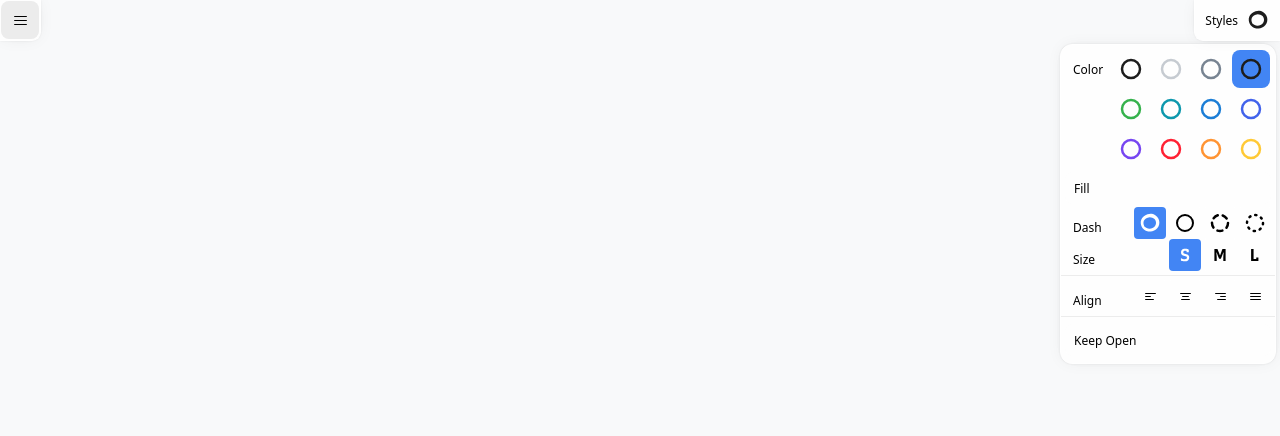
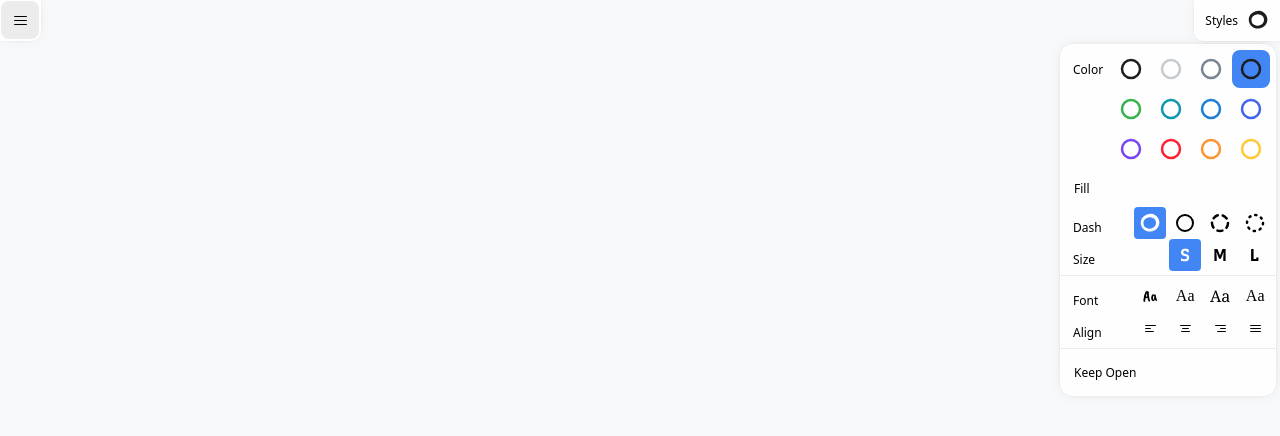
Before and after one commit to En11x/Airdraw, a React (Vite) app: page / in a window 1280 px wide. Both pictures are taken after a click on the button "Styles". Shown: the top 436 px of the page. Built offline with nearby package versions, Linux system fonts and the light colour scheme; a web font is replaced by a local one.

Commit message:
feat: complete right menu

```diff
--- a/src/components/top-panel/style-menu/index.tsx
+++ b/src/components/top-panel/style-menu/index.tsx
@@ -28,6 +28,7 @@ import {
   AlignStyle,
   ColorStyle,
   DashStyle,
+  FontStyle,
   SizeStyle,
 } from '~/types'
 
@@ -84,6 +85,10 @@ export const StyleMenu = memo(() => {
 
   const handleToggleTextAlign = useCallback((align: string) => {
     app.style({ textAlign: align as AlignStyle })
+  }, [])
+
+  const handleToggleFontStyle = useCallback((font: string) => {
+    app.style({ font: font as FontStyle })
   }, [])
 
   useEffect(() => {
@@ -198,6 +203,26 @@ export const StyleMenu = memo(() => {
           <>
             <Divider />
             <StyledRow variant="tall">
+              <span>Font</span>
+              <StyledGroup
+                dir="ltr"
+                value={displayedStyle.font}
+                onValueChange={handleToggleFontStyle}
+              >
+                {Object.values(FontStyle).map((style) => (
+                  <DMRadioItem
+                    key={style}
+                    value={style}
+                    isActive={displayedStyle.font === style}
+                    onSelect={preventEvent}
+                    id={`Air-style-Font-${style}`}
+                  >
+                    <FontIcon fontStyle={style}>Aa</FontIcon>
+                  </DMRadioItem>
+                ))}
+              </StyledGroup>
+            </StyledRow>
+            <StyledRow variant="tall">
               <span>Align</span>
               <StyledGroup
                 dir="ltr"
@@ -283,3 +308,28 @@ const ColorGrid = styled('div', {
   gridTemplateColumns: 'repeat(4, auto)',
   gap: 0,
 })
+
+const FontIcon = styled('div', {
+  width: 32,
+  height: 32,
+  display: 'flex',
+  alignItems: 'center',
+  justifyContent: 'center',
+  fontSize: '$3',
+  variants: {
+    fontStyle: {
+      [FontStyle.Script]: {
+        fontFamily: 'Caveat Brush',
+      },
+      [FontStyle.Sans]: {
+        fontFamily: 'Recursive',
+      },
+      [FontStyle.Serif]: {
+        fontFamily: 'Georgia',
+      },
+      [FontStyle.Mono]: {
+        fontFamily: 'Recursive Mono',
+      },
+    },
+  },
+})
--- a/src/types.ts
+++ b/src/types.ts
@@ -10,6 +10,7 @@ export type ShapeStyles = {
   size: SizeStyle
   isFilled?: boolean
   textAlign?: AlignStyle
+  font?: FontStyle
 }
 
 //the app store
@@ -61,6 +62,13 @@ export enum AlignStyle {
   Justify = 'justify',
 }
 
+export enum FontStyle {
+  Script = 'script',
+  Sans = 'sans',
+  Serif = 'serif',
+  Mono = 'mono',
+}
+
 // eslint-disable-next-line @typescript-eslint/no-explicit-any
 export interface Command<T extends { [key: string]: any }> {
   id?: string
```
